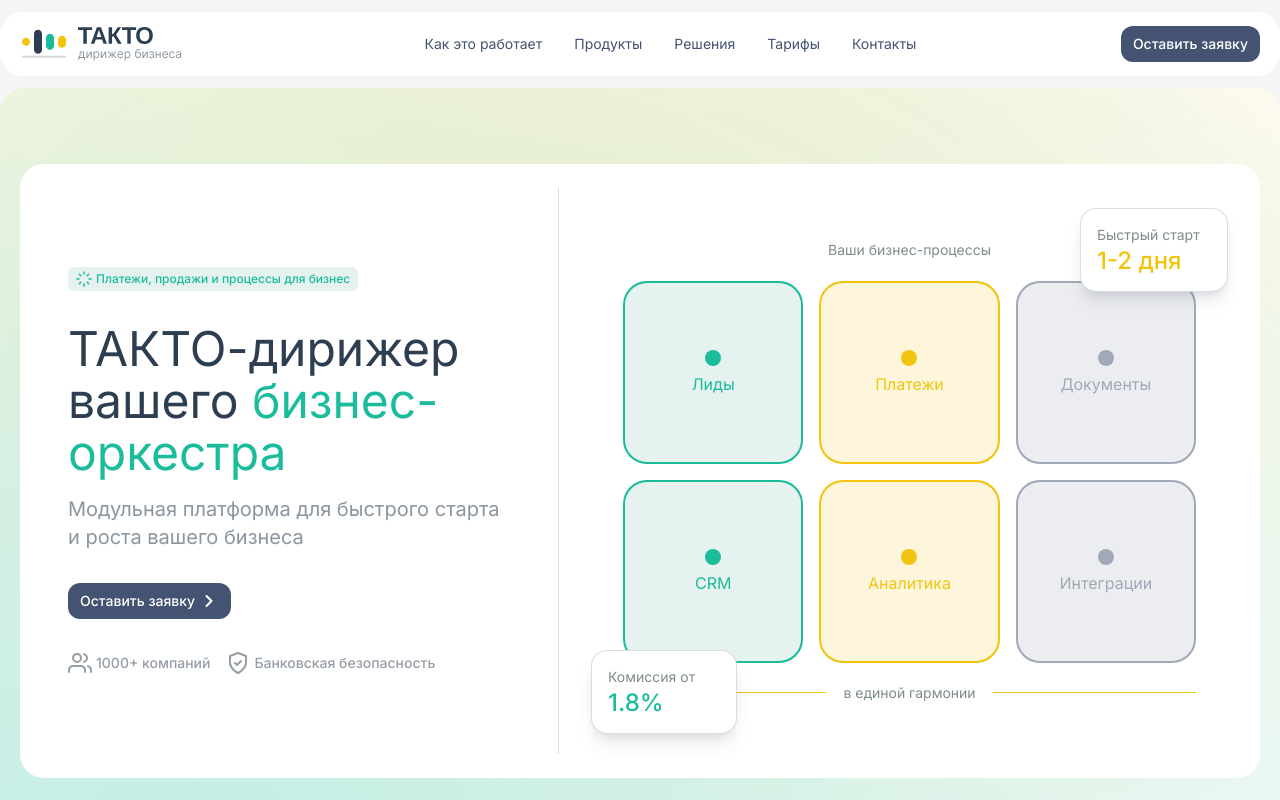
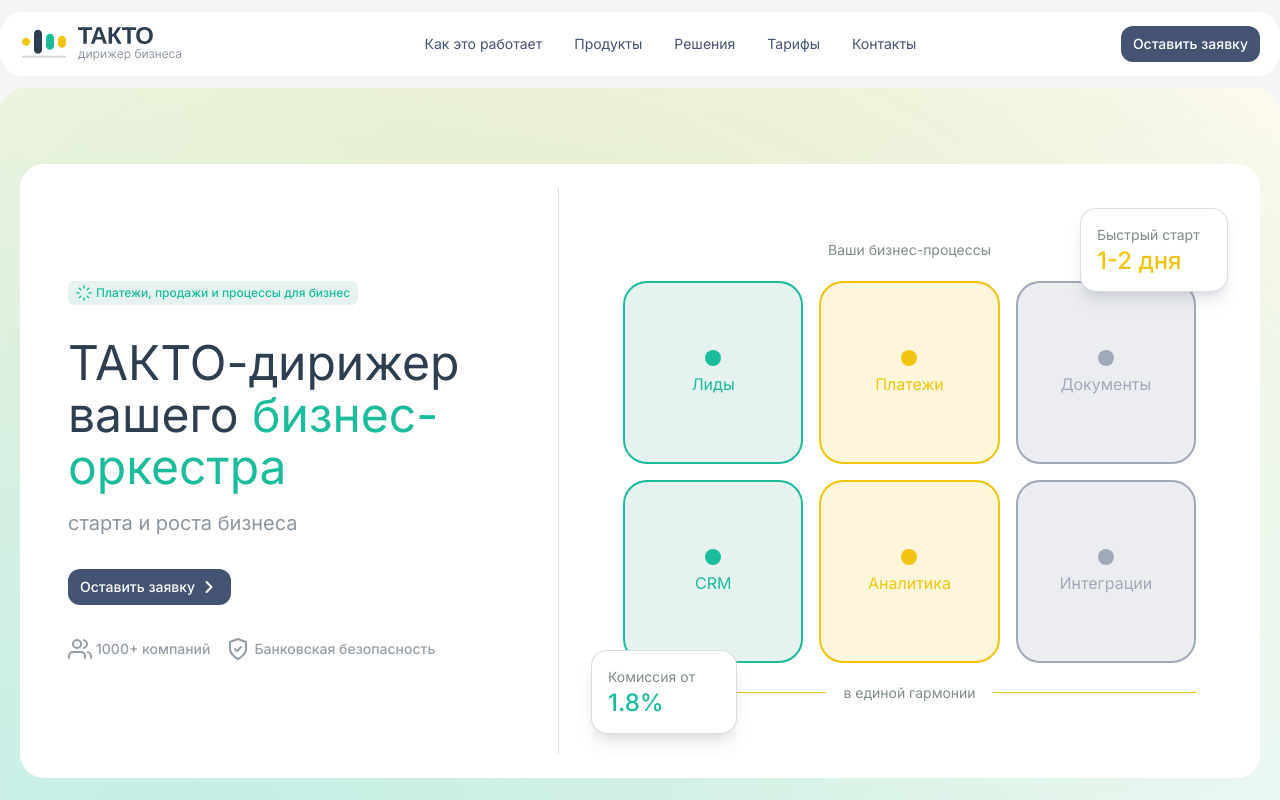
Before and after one commit to ignatovivin/vibesite, a React (Vite) app: page / in a window 1280 px wide. Shown: the top 800 px of the page. Built offline with nearby package versions, Linux system fonts and the light colour scheme.

Commit message:
Update hero-section__description text to 'СЃС‚Р°СЂС‚Р° Рё СЂРѕСЃС‚Р° Р±РёР·РЅРµСЃР°'

```diff
--- a/src/components/HeroSection.jsx
+++ b/src/components/HeroSection.jsx
@@ -148,7 +148,7 @@ function HeroSection() {
                   <span className="hero-section__title-accent">бизнес&shy;-оркестра</span>
                 </h1>
                 <p className="hero-section__description text-style-font-body-l">
-                  Модульная платформа для быстрого<br className="hero-section__description-break" /> старта и роста вашего бизнеса
+                  старта и роста бизнеса
                 </p>
               </div>
 
```
